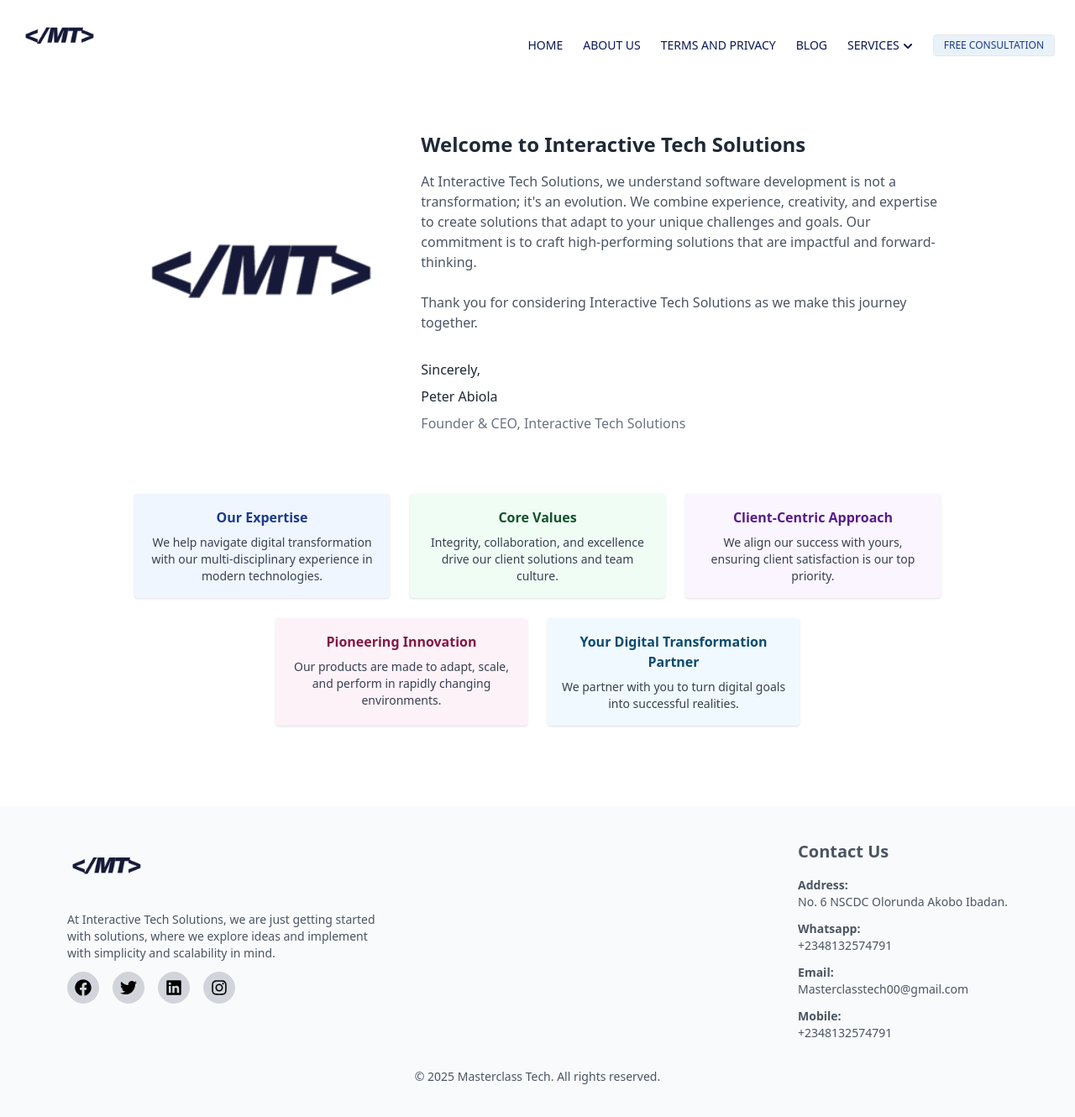
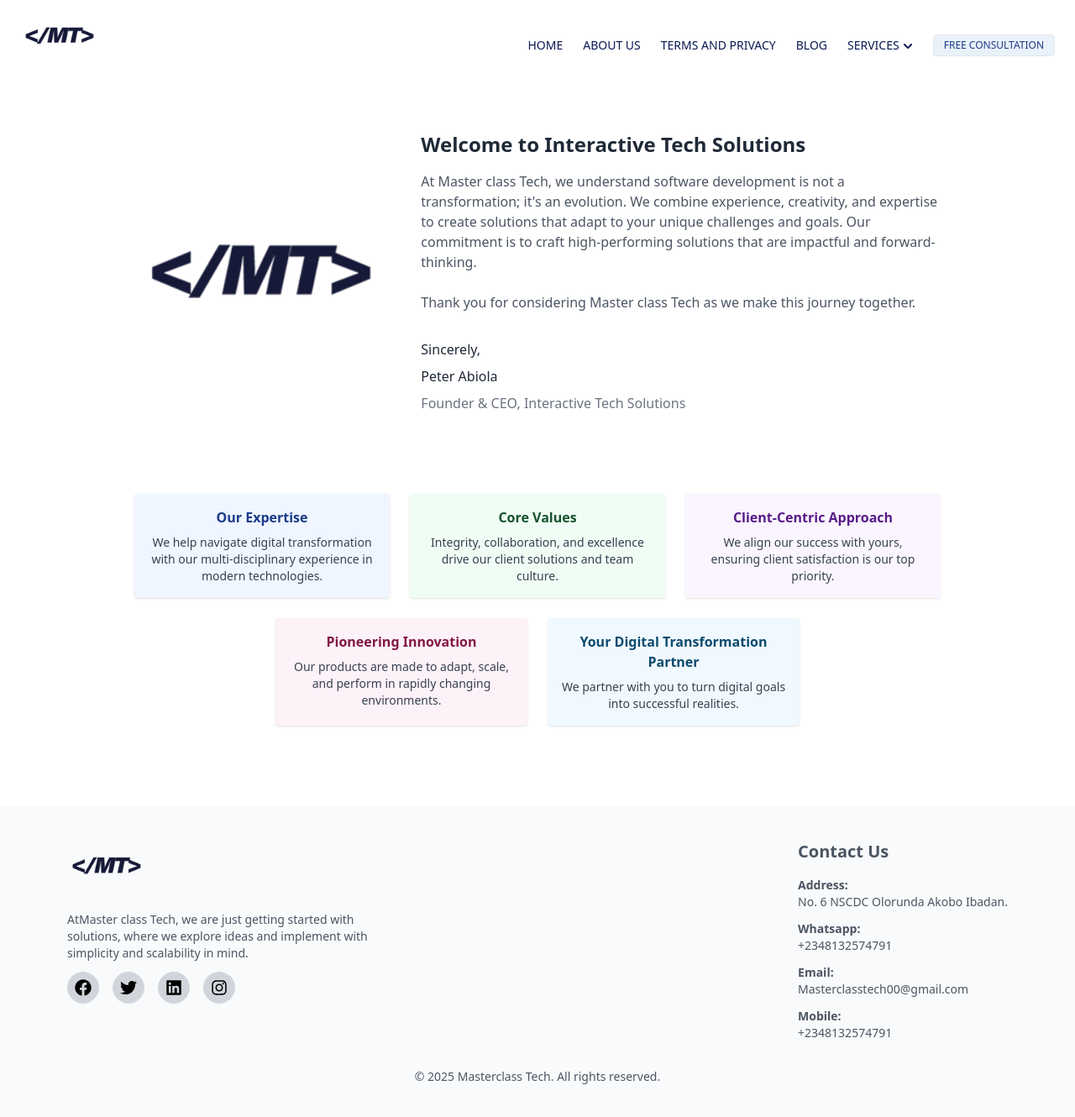
Before and after one commit to dazzycode/masterclasstech, a React (Create React App) app: page /about in a window 1280 px wide. Shown: the whole page at 84% size. Built offline with nearby package versions, Linux system fonts and the light colour scheme; what tailwind-clip-path would draw is missing.

Commit message:
Your commit message here

```diff
--- a/src/pages/AboutPage.jsx
+++ b/src/pages/AboutPage.jsx
@@ -178,10 +178,10 @@ const navLinks = [
       Welcome to Interactive Tech Solutions
     </h1>
     <p className="text-gray-600 mb-6">
-      At Interactive Tech Solutions, we understand software development is not a transformation; it's an evolution. We combine experience, creativity, and expertise to create solutions that adapt to your unique challenges and goals. Our commitment is to craft high-performing solutions that are impactful and forward-thinking.
+      At Master class Tech, we understand software development is not a transformation; it's an evolution. We combine experience, creativity, and expertise to create solutions that adapt to your unique challenges and goals. Our commitment is to craft high-performing solutions that are impactful and forward-thinking.
     </p>
     <p className="text-gray-600 mb-8">
-      Thank you for considering Interactive Tech Solutions as we make this journey together.
+      Thank you for considering Master class Tech as we make this journey together.
     </p>
         <p className="text-gray-800 font-medium mb-2">Sincerely,</p>
 
@@ -242,7 +242,7 @@ const navLinks = [
 <div className="mb-2">
   <img src="/MT-logo.png" alt="IMT Logo" className="w-24 h-auto" />
 </div>
-            <p className="max-w-sm mb-3">At Interactive Tech Solutions, we are just getting started with solutions, where we explore ideas and implement with simplicity and scalability in mind.</p>
+            <p className="max-w-sm mb-3">AtMaster class Tech, we are just getting started with solutions, where we explore ideas and implement with simplicity and scalability in mind.</p>
             <div className="flex gap-1">
 
   <div className="flex gap-4">
```
